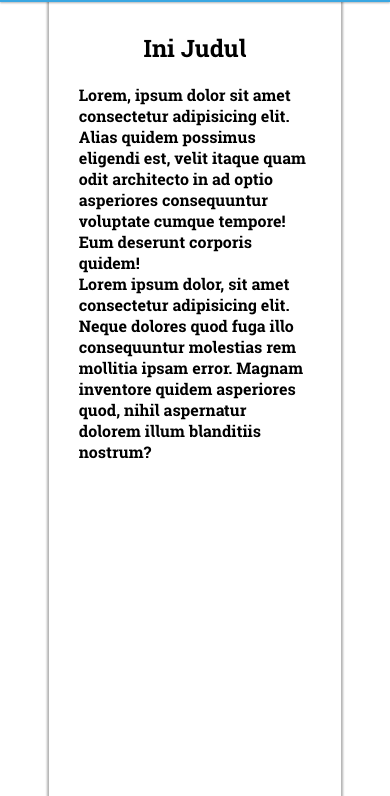
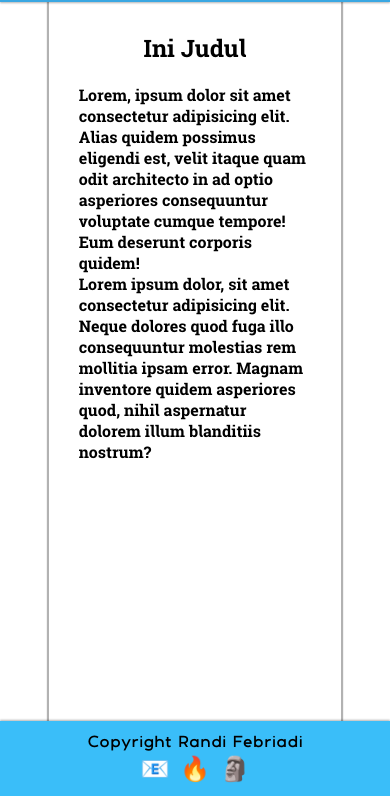
Before and after one commit to randi089/flex-box-css, a plain HTML site: page Coba/index.html in a window 390 px wide. Shown: the part 48-844 px from the top of the page. Drawn offline with Linux system fonts and the light colour scheme.

Commit message:
update dikit

```diff
--- a/Coba/css/style.css
+++ b/Coba/css/style.css
@@ -20,7 +20,6 @@
 
 body {
     font-family: 'delray', sans-serif;
-    overflow-y: hidden;
 }
 
 /* Navbar */
@@ -75,7 +74,7 @@ nav ul li a:hover {
     max-width: 75%;
     min-height: 100vh;
     margin: 0 auto;
-    box-shadow: 0px 0 2px 2px rgba(0, 0, 0, .3);
+    box-shadow: 2px 0 1px rgba(0, 0, 0, .3), -2px 0 1px rgba(0, 0, 0, .3);
     box-sizing: border-box;
     padding: 80px 30px 30px;
 }
@@ -83,6 +82,28 @@ nav ul li a:hover {
 .content h1 {
     text-align: center;
     margin-bottom: 20px;
+}
+
+/* footer */
+footer {
+    width: 100%;
+    display: flex;
+    background-color: #3ABEF9;
+    position: fixed;
+    align-items: center;
+    flex-direction: column;
+    bottom: 0;
+    padding: 10px 0;
+    box-shadow: 0 -1px 2px rgba(0, 0, 0, .3) ;
+}
+
+footer .icon {
+    display: flex;
+    font-size: 1.5em;
+}
+
+.icon .i {
+    margin: 3px 5px;
 }
 
 /* Hamburger Menu */
@@ -109,13 +130,13 @@ nav ul li a:hover {
     display: block;
     width: 28px;
     height: 3px;
-    background-color: rgb(248, 176, 248);
+    background-color: #1A2130;
     border-radius: 3px;
     transition: all .5s;
 }
 
 .menu-toggle:hover span {
-    background-color: rgb(248, 213, 248);
+    background-color: #fff;
 }
 
 /* Hamburger Menu Animation */
@@ -128,7 +149,7 @@ nav ul li a:hover {
 }
 
 .menu-toggle input:checked ~ span:nth-child(2) {
-    background-color: white;
+    background-color: #fff;
     transform: rotate(45deg) translate(-1px, -1px);
 }
 
@@ -138,7 +159,7 @@ nav ul li a:hover {
 }
 
 .menu-toggle input:checked ~ span:last-child {
-    background-color: white;
+    background-color: #fff;
     transform: rotate(-45deg) translate(-1px, 0);
 }
 
@@ -159,7 +180,7 @@ nav ul li a:hover {
         top: 0;
         height: 100vh;
         flex-direction: column;
-        background-color: rgba(211, 58, 211, .7);
+        background-color: rgba(0, 0, 0, .7);
         justify-content: space-evenly;
         align-items: center;
         z-index: -1;
@@ -174,7 +195,12 @@ nav ul li a:hover {
     }
 
     nav ul li a {
-        color: black;
+        color: #fff;
+    }
+
+    nav ul li a:hover {
+        color: #1A2130;
+        background-color: #fff;
     }
 
     .menu-toggle {
--- a/Coba/index.html
+++ b/Coba/index.html
@@ -39,6 +39,17 @@
     </section>
     <!-- end Content -->
 
+    <!-- Footer -->
+    <footer>
+        <p>Copyright Randi Febriadi</p>
+        <div class="icon">
+            <div class="i">📧</div>
+            <div class="i">🔥</div>
+            <div class="i">🗿</div>
+        </div>
+    </footer>
+    <!-- end Footer -->
+
     <script src="js/script.js"></script>
 </body>
 </html>
```
Also changed, not shown: 1 other file.
